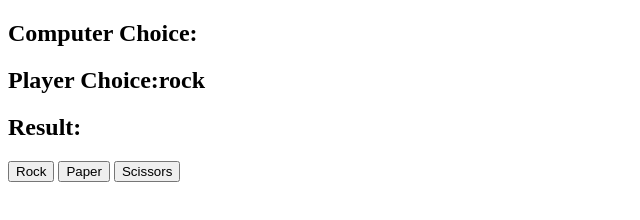
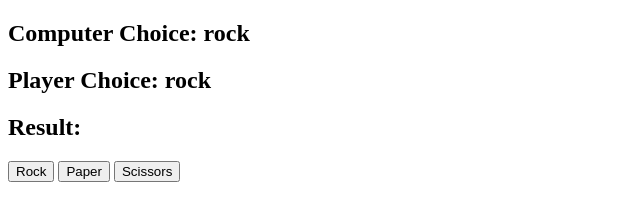
Before and after one commit to JMAdsit/small-games, a plain HTML site: page rock-paper-scissors/index.html in a window 1280 px wide. Both pictures are taken after a click on the button "Rock". Shown: the full height of the page, 0-640 px from the left. Drawn offline with Linux system fonts and the light colour scheme.

Commit message:
RPS: added basic computer choice randomizer and display

```diff
--- a/rock-paper-scissors/app.js
+++ b/rock-paper-scissors/app.js
@@ -1,10 +1,26 @@
-const computerChoice = document.getElementById('computer-choice');
+const computerChoiceDisplay = document.getElementById('computer-choice');
 const playerChoiceDisplay = document.getElementById('player-choice');
 const resultDisplay = document.getElementById('result');
 const possibleChoices = document.querySelectorAll('button');
+let computerChoice;
 let playerChoice;
 
 possibleChoices.forEach(choice => choice.addEventListener('click', (e) => {
     playerChoice = e.target.id;
     playerChoiceDisplay.innerHTML = playerChoice;
+    generateComputerChoice();
 }))
+
+function generateComputerChoice() {
+    const randomNumber = Math.floor(Math.random() * possibleChoices.length);
+
+    if (randomNumber === 0) {
+        computerChoice = 'rock';
+    } else if (randomNumber === 1) {
+        computerChoice = 'paper';
+    } else if (randomNumber === 2) {
+        computerChoice = 'scissors';
+    }
+
+    computerChoiceDisplay.innerHTML = computerChoice;
+}
```
Also changed, not shown: rock-paper-scissors/index.html (+3 -3 lines).
